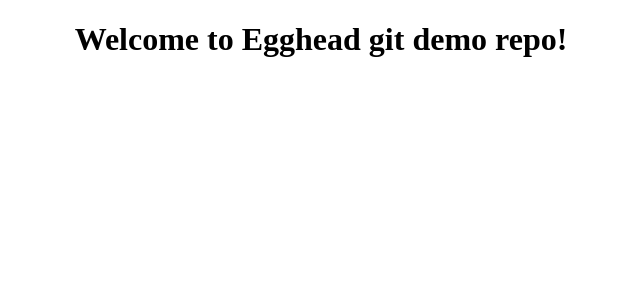
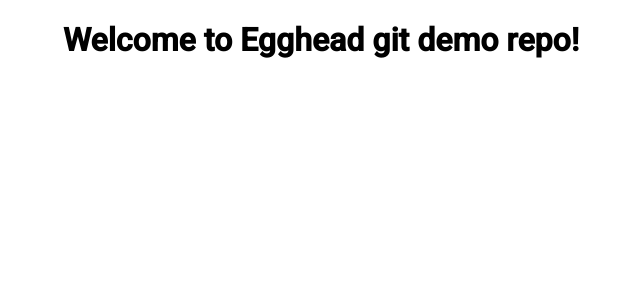
Before and after one commit to juristr/egghead-git-recipes-repository, an Angular app: page / in a window 1280 px wide. Shown: the top 300 px of the page, without its empty margins (319-959 px from the left). Built offline with nearby package versions, Linux system fonts and the light colour scheme.

Commit message:
install @angular/material

```diff
--- a/angular.json
+++ b/angular.json
@@ -23,6 +23,9 @@
               "src/assets"
             ],
             "styles": [
+              {
+                "input": "node_modules/@angular/material/prebuilt-themes/indigo-pink.css"
+              },
               "src/styles.css"
             ],
             "scripts": []
@@ -72,6 +75,9 @@
             "tsConfig": "src/tsconfig.spec.json",
             "karmaConfig": "src/karma.conf.js",
             "styles": [
+              {
+                "input": "node_modules/@angular/material/prebuilt-themes/indigo-pink.css"
+              },
               "src/styles.css"
             ],
             "scripts": [],
--- a/package.json
+++ b/package.json
@@ -17,12 +17,14 @@
     "@angular/core": "^6.1.0",
     "@angular/forms": "^6.1.0",
     "@angular/http": "^6.1.0",
+    "@angular/material": "^6.4.7",
     "@angular/platform-browser": "^6.1.0",
     "@angular/platform-browser-dynamic": "^6.1.0",
     "@angular/router": "^6.1.0",
     "core-js": "^2.5.4",
     "rxjs": "^6.0.0",
-    "zone.js": "~0.8.26"
+    "zone.js": "~0.8.26",
+    "@angular/cdk": "^6.2.0"
   },
   "devDependencies": {
     "@angular-devkit/build-angular": "~0.7.0",
--- a/src/app/app.module.ts
+++ b/src/app/app.module.ts
@@ -2,13 +2,15 @@
 import { NgModule } from '@angular/core';
 
 import { AppComponent } from './app.component';
+import { BrowserAnimationsModule } from '@angular/platform-browser/animations';
 
 @NgModule({
   declarations: [
     AppComponent
   ],
   imports: [
-    BrowserModule
+    BrowserModule,
+    BrowserAnimationsModule
   ],
   providers: [],
   bootstrap: [AppComponent]
--- a/src/index.html
+++ b/src/index.html
@@ -1,6 +1,8 @@
 <!doctype html>
 <html lang="en">
 <head>
+<link href="https://fonts.googleapis.com/icon?family=Material+Icons" rel="stylesheet">
+<link href="https://fonts.googleapis.com/css?family=Roboto:300,400,500" rel="stylesheet">
   <meta charset="utf-8">
   <title>GitDemoRepo</title>
   <base href="/">
--- a/src/styles.css
+++ b/src/styles.css
@@ -1 +1,4 @@
 /* You can add global styles to this file, and also import other style files */
+
+html, body { height: 100%; }
+body { margin: 0; font-family: 'Roboto', sans-serif; }
```
Also changed, not shown: 1 other file (tests, documents, lock files or other folders).
